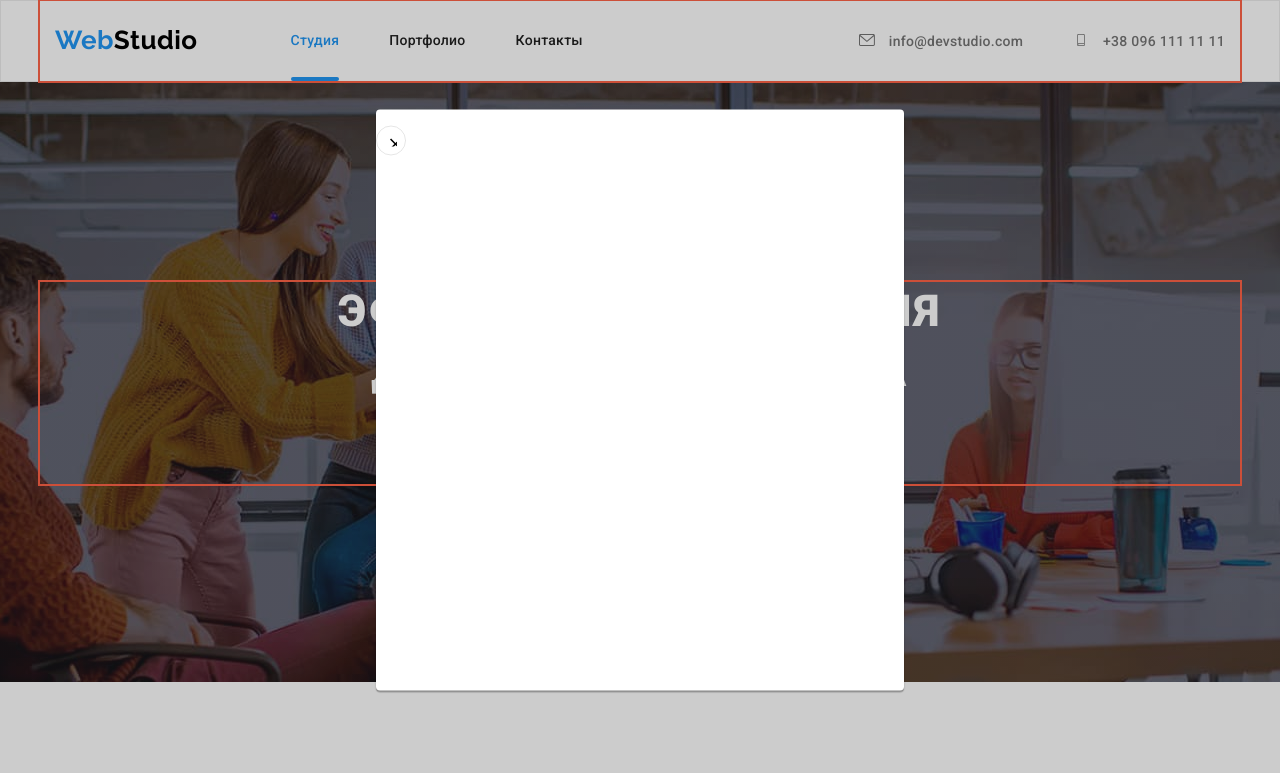
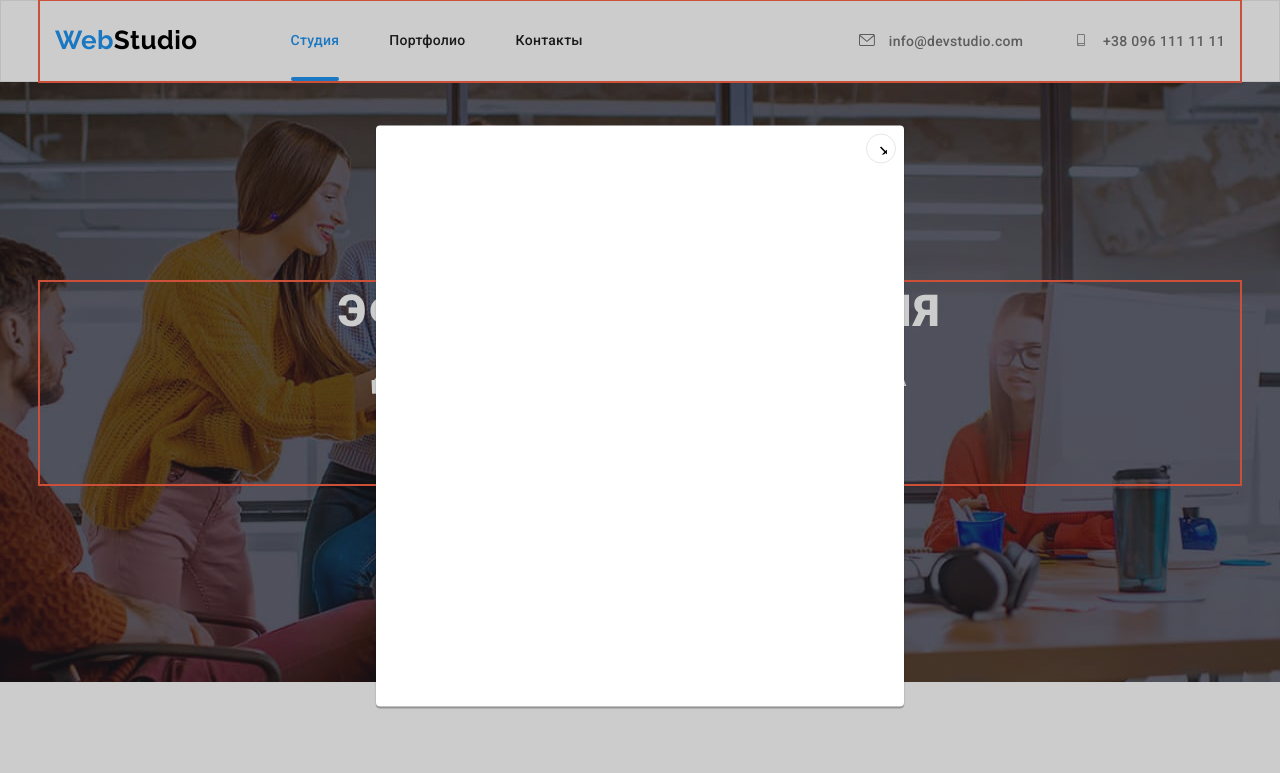
Before and after one commit to Darina-Shvydiuk/goit-markup-hw-05, a plain HTML site: page index.html in a window 1280 px wide. Both pictures are taken after a click on the button "Заказать услугу". Shown: the top 773 px of the page. Drawn offline with nearby package versions, Linux system fonts and the light colour scheme.

Commit message:
fix: btn close (pozition)

```diff
--- a/css/styles.css
+++ b/css/styles.css
@@ -723,6 +723,7 @@ left: 0;
         top: 50%;
         left: 50%;
 
+        position: relative;
     width: 528px;
         height: 581px;
 
@@ -738,6 +739,9 @@ left: 0;
 }
 
 .close-btn {
+    position: absolute;
+    top: 0;
+    right: 0;
     width: 30px;
         height: 30px;
         background-color:transparent;
@@ -747,6 +751,8 @@ left: 0;
            justify-content: center;
 align-items: center;
 padding: 0;
+margin-top: 8px;
+margin-right: 8px;
 }
 
 .close {
```
